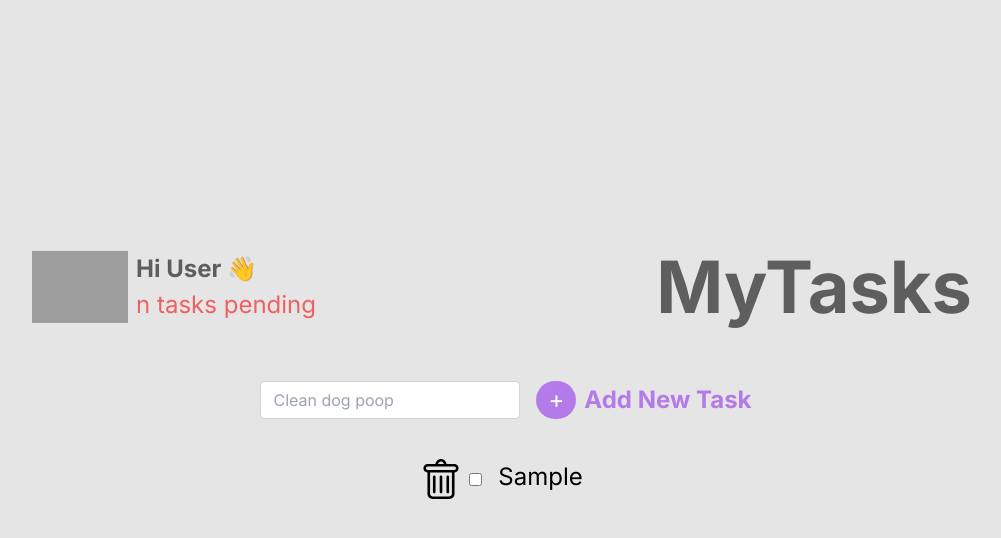
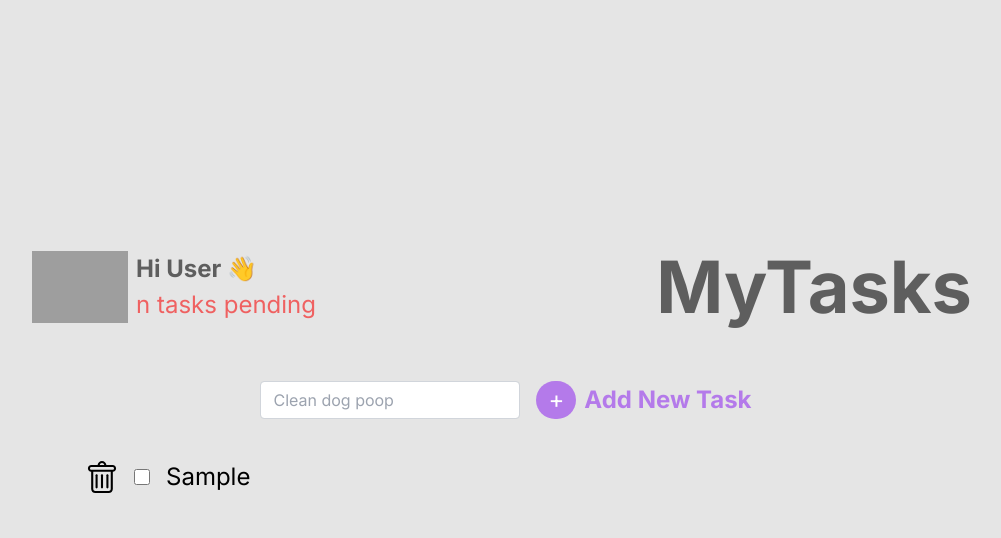
Before and after one commit to mlopeesz/mytasks, a React (Vite) app: page / in a window 1280 px wide. Both pictures are taken after typing "Sample" into the empty fields and a click on the button "Add New Task". Shown: the part 567-1105 px from the top of the page, without its empty margins (138-1139 px from the left). Built offline with nearby package versions, Linux system fonts and the light colour scheme; grey boxes are pictures that could not be loaded.

Commit message:
feat: css

```diff
--- a/src/components/subcomponents/Tasks.jsx
+++ b/src/components/subcomponents/Tasks.jsx
@@ -7,12 +7,14 @@ export default function Tasks() {
 
   return (
     tasks.map((task) => (
-      <div key={task.id} className="flex justify-center gap-4">
-        <div className="flex gap-2 items-center">
-          <img className="w-10" src={trashIcon} alt="Trash Icon" />
-          <input className="" type="checkbox" />
+      <div key={task.id} className="flex justify-start gap-4 my-4 max-w-[65%] mx-auto">
+        <div className="flex gap-4 items-center">
+          <img className="w-8 transition hover:scale-110" src={trashIcon} alt="Trash Icon" />
+          <input className="form-check-input h-4 w-4 border rounded-sm focus:outline-none transition duration-300 align-center cursor-pointer" type="checkbox" />
         </div>
-        <p className="text-[24px]">{task.name}</p>
+        <ul>
+          <li className="text-[24px] place-self-start">{task.name}</li>
+        </ul>
       </div>
     ))
   );
```
